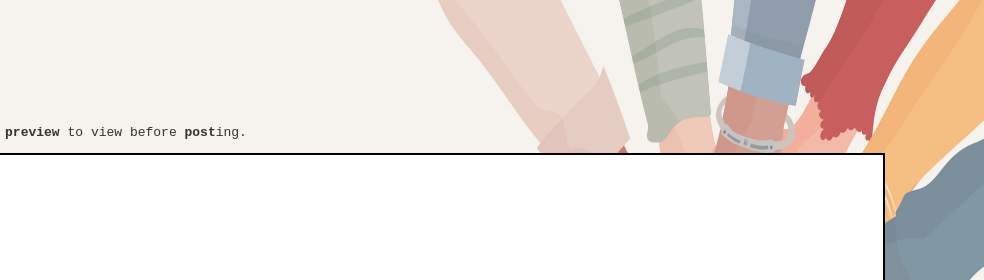
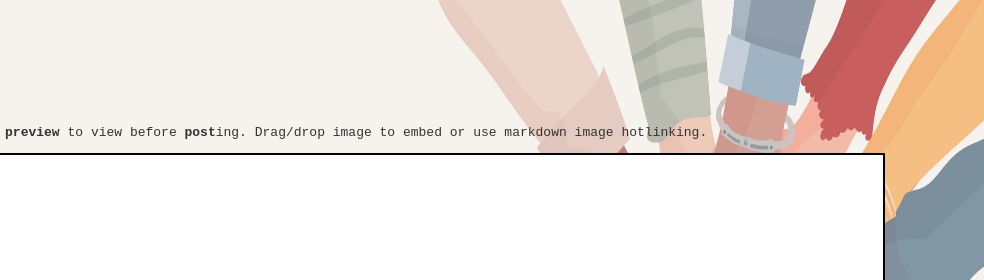
Before and after one commit to publiusfederalist/applause, a website: page www/publish.html in a window 1280 px wide. Shown: the top 280 px of the page, 296-1280 px from the left. Drawn offline with nearby package versions, Linux system fonts and the light colour scheme; no server answers.

Commit message:
Added notice about drag drop image support

```diff
--- a/www/publish.html
+++ b/www/publish.html
@@ -12,7 +12,7 @@
 <div class="container">
 <h1 class='title'><a href='/' class='title'>applause</a></h1>
 <h1>publish</h1>
-<p>Write in <a href="https://www.markdownguide.org/" target="_markdown">markdown</a> for style.  Use <b>preview</b> to view before <b>post</b>ing.</p>
+<p>Write in <a href="https://www.markdownguide.org/" target="_markdown">markdown</a> for style.  Use <b>preview</b> to view before <b>post</b>ing.  Drag/drop image to embed or use markdown image hotlinking.</p>
 <div class="postbox">
 <form method='post' action='/publish'>
  <input type="hidden" name="_csrf" value="" id="csrf_token">
```
